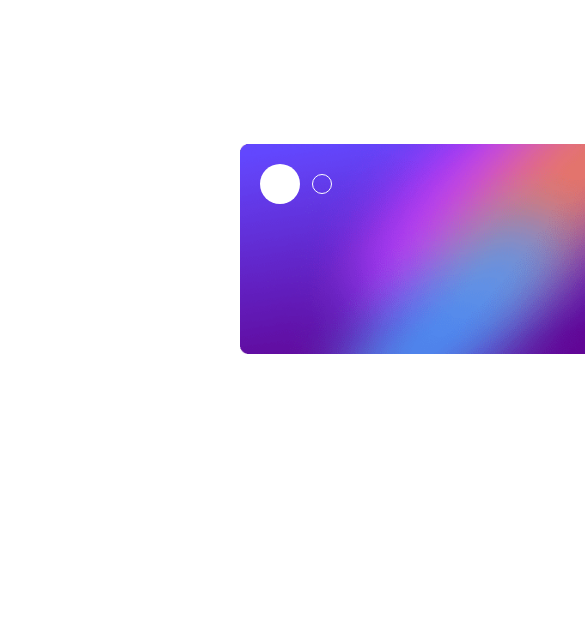
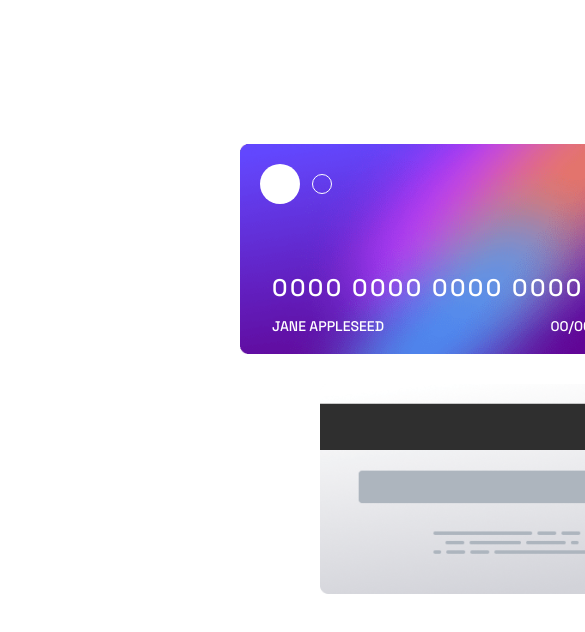
Before and after one commit to f1x3d49/frontendmentor-interactivecarddetailsform, a React (Create React App) app in the folder frontend/: page / in a window 390 px wide. Shown: the top 632 px of the page, 585 px wide, since content can reach past the window. Built offline with nearby package versions, Linux system fonts and the light colour scheme.

Commit message:
did the cards just have to add responsivness

```diff
--- a/frontend/src/App.js
+++ b/frontend/src/App.js
@@ -1,3 +1,4 @@
+import CardBack from "./components/CardBack";
 import CardFront from "./components/CardFront";
 
 function App() {
@@ -5,6 +6,7 @@ function App() {
     <div className="flex md:flex-row sm:flex-col w-screen h-screen font-main">
       <div className="md:h-screen md:w-1/3 sm:h-1/3 sm:w-screen md:bg-desktop sm:bg-mobile bg-cover">
         <CardFront />
+        <CardBack />
       </div>
       <div className="md:h-screen md:w-2/3 sm:h-2/3 sm:w-screen bg-swhite"></div>
     </div>
--- /dev/null
+++ b/frontend/src/components/CardBack.js
@@ -0,0 +1,15 @@
+import React from "react";
+import cardback from "../images/bg-card-back.png";
+
+const CardBack = () => {
+  return (
+    <article className="absolute w-96 h-48 inset-x-80 inset-y-96">
+      <img src={cardback} alt="Back Card" className="object-cover" />
+      <h2 className="absolute text-white text-sm top-[94px] left-[310px]">
+        000
+      </h2>
+    </article>
+  );
+};
+
+export default CardBack;
--- a/frontend/src/components/CardFront.js
+++ b/frontend/src/components/CardFront.js
@@ -9,6 +9,15 @@ const CardFront = () => {
         <div className="w-10 h-10 bg-swhite rounded-full"></div>
         <div className="w-5 h-5 rounded-full border border-swhite"></div>
       </div>
+      <div className="absolute w-full h-auto top-32 px-8 flex flex-col gap-3 text-white font-main">
+        <h1 className="w-auto text-2xl tracking-widest ">
+          0000 0000 0000 0000
+        </h1>
+        <div className="flex justify-between text-sm">
+          <h2>JANE APPLESEED</h2>
+          <h2>00/00</h2>
+        </div>
+      </div>
     </article>
   );
 };
```
